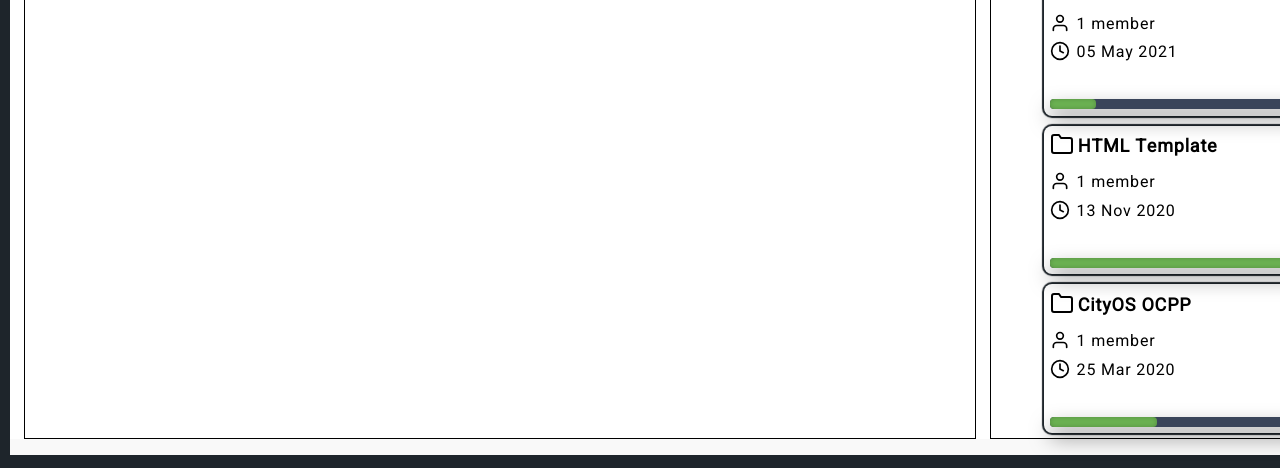
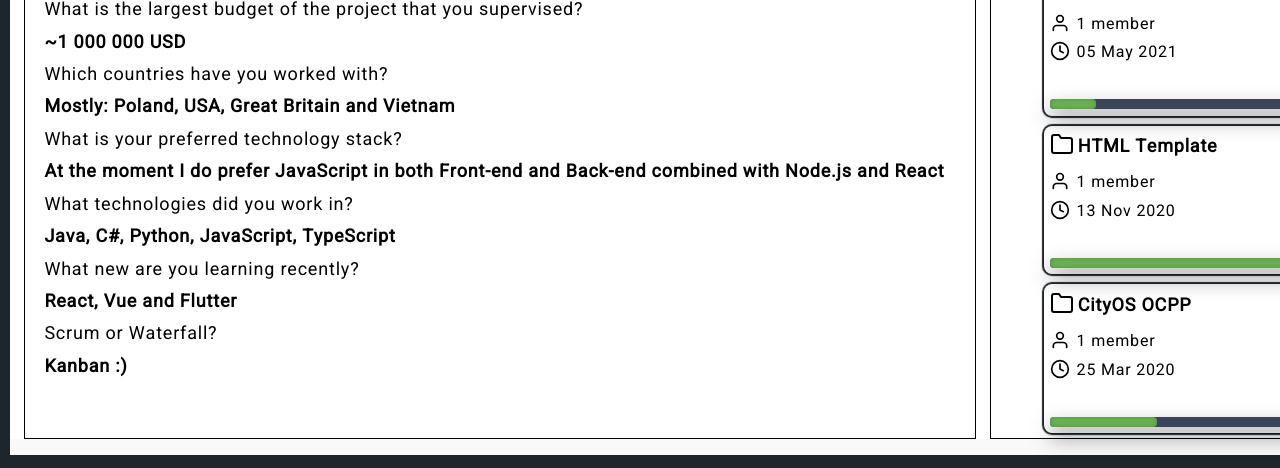
Before and after one commit to MSpiechowicz/maciejspiechowicz.com, a Gatsby site: page /about in a window 1280 px wide. Shown: the part 355-823 px from the top of the page. Built offline with nearby package versions, Linux system fonts and the light colour scheme; Gatsby itself is replaced by a stand-in of ours.

Commit message:
Adding about page content

```diff
--- a/src/pages/about.js
+++ b/src/pages/about.js
@@ -6,6 +6,51 @@ export default function AboutPage() {
   return (
     <Layout>
       <Seo title="About" />
+      <div className="page-about__grid">
+        <div className="page-about__grid--description">
+          <h1>#Whoami</h1>
+          <p>
+            IT Project Manager and Software Engineer with almost 14 years of
+            experience. Focused on the overall quality of product and business
+            value. I always ask <b>why</b> do you want to make this change. This
+            includes both IT and business area.
+          </p>
+        </div>
+        <div className="page-about__grid--description">
+          <h1>#FAQ</h1>
+          <ul>
+            <li>
+              What is the largest budget of the project that you supervised?{" "}
+            </li>
+            <li>
+              <b>~1 000 000 USD</b>
+            </li>
+            <li>Which countries have you worked with?</li>
+            <li>
+              <b>Mostly: Poland, USA, Great Britain and Vietnam</b>
+            </li>
+            <li>What is your preferred technology stack?</li>
+            <li>
+              <b>
+                At the moment I do prefer JavaScript in both Front-end and
+                Back-end combined with Node.js and React
+              </b>
+            </li>
+            <li>What technologies did you work in?</li>
+            <li>
+              <b>Java, C#, Python, JavaScript, TypeScript</b>
+            </li>
+            <li>What new are you learning recently?</li>
+            <li>
+              <b>React, Vue and Flutter</b>
+            </li>
+            <li>Scrum or Waterfall?</li>
+            <li>
+              <b>Kanban :)</b>
+            </li>
+          </ul>
+        </div>
+      </div>
     </Layout>
   )
 }
--- a/src/styles/layout.scss
+++ b/src/styles/layout.scss
@@ -3,6 +3,7 @@
 @import "./footer.scss";
 
 @import "./pages/page_home.scss";
+@import "./pages/page_about.scss";
 @import "./pages/page_projects.scss";
 @import "./pages/page_not_found.scss";
 
@@ -72,3 +73,7 @@ body {
     width: 30%;
   }
 }
+
+p {
+  line-height: 1.8em;
+}
--- /dev/null
+++ b/src/styles/pages/page_about.scss
@@ -0,0 +1,30 @@
+.page-about__grid {
+  display: grid;
+  grid-template-columns: 1fr 1fr;
+  grid-template-rows: auto;
+  align-content: baseline;
+  height: 100%;
+}
+
+.page-about__grid--description {
+  grid-row: auto;
+  grid-column: 1 / span 2;
+  margin-left: 1.2rem;
+
+  p {
+    width: var(--font-max-character-number);
+    text-align: justify;
+    text-justify: inter-word;
+  }
+
+  ul {
+    font-size: large;
+    font-weight: var(--font-weight-normal);
+    list-style: none;
+    padding: 0;
+
+    li {
+      line-height: 1.8em;
+    }
+  }
+}
--- a/src/styles/pages/page_home.scss
+++ b/src/styles/pages/page_home.scss
@@ -6,7 +6,7 @@
 
   & > h3 {
     padding-top: 3.5em;
-    padding-left: 10.5em;
+    padding-left: 11em;
     grid-row: 2;
     grid-column: 1 / span 2;
   }
```
Also changed, not shown: src/pages/index.js (+6 -2 lines).
